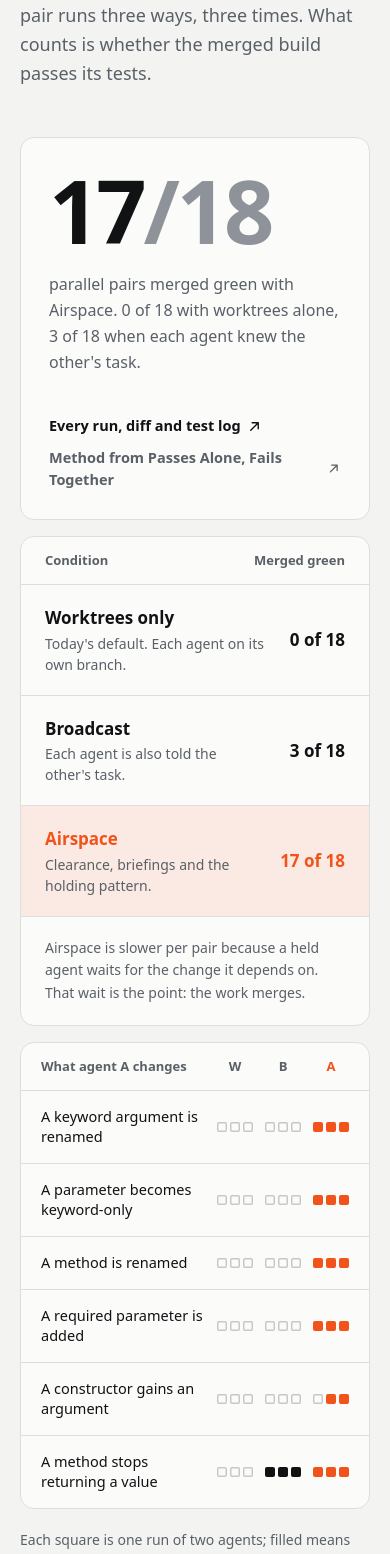
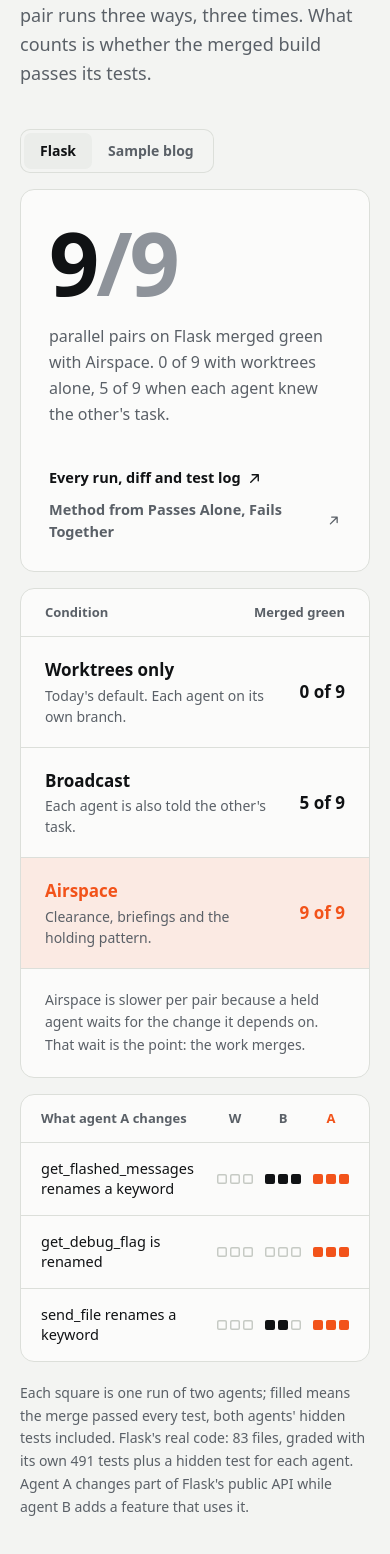
Before and after one commit to sushanshetty1/airspace, a React (Vite) app in the folder web/: page / in a window 390 px wide. Shown: the part 8060-9614 px from the top of the page. Built offline with nearby package versions, Linux system fonts and the light colour scheme; no server answers.

Commit message:
Results lead with Flask (9 of 9 merged green) with the sample repo a click away; README: Flask numbers, real-repo graph figures and pre-flight

```diff
--- /dev/null
+++ b/web/src/data/benchmark-flask.json
@@ -0,0 +1,81 @@
+{
+  "conditions": {
+    "worktrees": {
+      "pairs": 9,
+      "merged_pass": 0,
+      "merged_pass_rate": 0.0,
+      "median_wall_seconds": 34.9,
+      "cost_usd": 3.24,
+      "holds": 0
+    },
+    "broadcast": {
+      "pairs": 9,
+      "merged_pass": 5,
+      "merged_pass_rate": 0.556,
+      "median_wall_seconds": 40.2,
+      "cost_usd": 3.35,
+      "holds": 0
+    },
+    "airspace": {
+      "pairs": 9,
+      "merged_pass": 9,
+      "merged_pass_rate": 1.0,
+      "median_wall_seconds": 40.5,
+      "cost_usd": 3.73,
+      "holds": 9
+    }
+  },
+  "sets": {
+    "flask-flash-categories": {
+      "worktrees": [
+        false,
+        false,
+        false
+      ],
+      "broadcast": [
+        true,
+        true,
+        true
+      ],
+      "airspace": [
+        true,
+        true,
+        true
+      ]
+    },
+    "flask-debug-rename": {
+      "worktrees": [
+        false,
+        false,
+        false
+      ],
+      "broadcast": [
+        false,
+        false,
+        false
+      ],
+      "airspace": [
+        true,
+        true,
+        true
+      ]
+    },
+    "flask-send-file-name": {
+      "worktrees": [
+        false,
+        false,
+        false
+      ],
+      "broadcast": [
+        true,
+        true,
+        false
+      ],
+      "airspace": [
+        true,
+        true,
+        true
+      ]
+    }
+  }
+}
--- a/web/src/sections/Proof.tsx
+++ b/web/src/sections/Proof.tsx
@@ -1,5 +1,7 @@
 import { ArrowUpRight } from '@phosphor-icons/react'
-import bench from '../data/benchmark.json'
+import { useState } from 'react'
+import blogBench from '../data/benchmark.json'
+import flaskBench from '../data/benchmark-flask.json'
 import { Container, PAPER_URL, REPO_URL, SectionHeading } from '../ui'
 
 type Condition = 'worktrees' | 'broadcast' | 'airspace'
@@ -18,9 +20,32 @@
   'render-post-show-body': 'A required parameter is added',
   'post-requires-author': 'A constructor gains an argument',
   'tag-save-returns-none': 'A method stops returning a value',
+  'flask-flash-categories': 'get_flashed_messages renames a keyword',
+  'flask-debug-rename': 'get_debug_flag is renamed',
+  'flask-send-file-name': 'send_file renames a keyword',
 }
 
-const RESULTS_URL = `${REPO_URL}/tree/main/server/bench/results/final`
+type Totals = { pairs: number; merged_pass: number; median_wall_seconds: number; cost_usd: number }
+type Bench = { conditions: Record<Condition, Totals>; sets: Record<string, Record<Condition, boolean[]>> }
+
+const suites: { id: string; label: string; data: Bench; results: string; where: string; note: string }[] = [
+  {
+    id: 'flask',
+    label: 'Flask',
+    data: flaskBench,
+    results: 'flask',
+    where: 'on Flask',
+    note: "Flask's real code: 83 files, graded with its own 491 tests plus a hidden test for each agent. Agent A changes part of Flask's public API while agent B adds a feature that uses it.",
+  },
+  {
+    id: 'blog',
+    label: 'Sample blog',
+    data: blogBench,
+    results: 'final',
+    where: 'on the sample blog',
+    note: 'A small blog app with six kinds of contract change. Constructed tasks show that coordination works, not how often the problem happens in practice.',
+  },
+]
 
 function Runs({ runs, ours }: { runs: boolean[]; ours?: boolean }) {
   return (
@@ -36,6 +61,10 @@
 }
 
 export function Proof() {
+  const [suiteId, setSuiteId] = useState('flask')
+  const suite = suites.find((x) => x.id === suiteId) ?? suites[0]
+  const bench = suite.data
+  const RESULTS_URL = `${REPO_URL}/tree/main/server/bench/results/${suite.results}`
   const c = bench.conditions
   const ours = c.airspace
   return (
@@ -46,7 +75,22 @@
           lede="Two real Claude Code agents per task, at the same time, on the same repo. Each pair runs three ways, three times. What counts is whether the merged build passes its tests."
         />
 
-        <div className="mt-12 grid gap-4 lg:grid-cols-[minmax(0,0.8fr)_minmax(0,1.2fr)]">
+        <div role="tablist" aria-label="Benchmark repo" className="mt-10 inline-flex rounded-[10px] p-1 shadow-[inset_0_0_0_1px_var(--line)]">
+          {suites.map((x) => (
+            <button
+              key={x.id}
+              type="button"
+              role="tab"
+              aria-selected={x.id === suite.id}
+              onClick={() => setSuiteId(x.id)}
+              className={`h-9 rounded-[7px] px-4 text-[14px] font-semibold transition-colors ${x.id === suite.id ? 'bg-surface-2 text-text' : 'text-muted hover:text-text'}`}
+            >
+              {x.label}
+            </button>
+          ))}
+        </div>
+
+        <div className="mt-4 grid gap-4 lg:grid-cols-[minmax(0,0.8fr)_minmax(0,1.2fr)]">
           <div className="flex flex-col justify-between rounded-[14px] border border-line bg-surface p-7 sm:p-9">
             <div>
               <p className="display text-[88px] sm:text-[112px]">
@@ -54,7 +98,7 @@
                 <span className="text-faint">/{ours.pairs}</span>
               </p>
               <p className="mt-4 max-w-[34ch] text-[16px] leading-relaxed text-muted text-pretty">
-                parallel pairs merged green with Airspace. {c.worktrees.merged_pass} of {c.worktrees.pairs} with worktrees alone,{' '}
+                parallel pairs {suite.where} merged green with Airspace. {c.worktrees.merged_pass} of {c.worktrees.pairs} with worktrees alone,{' '}
                 {c.broadcast.merged_pass} of {c.broadcast.pairs} when each agent knew the other's task.
               </p>
             </div>
@@ -126,8 +170,7 @@
           ))}
         </div>
         <p className="mt-5 max-w-[760px] text-[14px] leading-relaxed text-muted text-pretty">
-          Each square is one run of two agents; filled means the merge passed every test, both agents' hidden tests included. These are constructed tasks on a
-          small repo. They show that coordination works, not how often the problem happens in practice.
+          Each square is one run of two agents; filled means the merge passed every test, both agents' hidden tests included. {suite.note}
         </p>
       </Container>
     </section>
```
Also changed, not shown: 2 other files (tests, documents, lock files or other folders).
